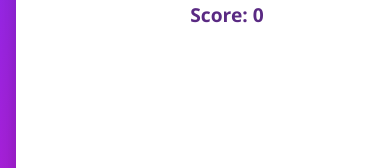
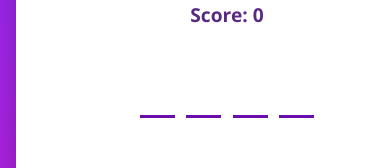
Before and after one commit to PauloLima4/jogo-da-forca, a React (Vite) app in the folder jogo-da-forca/: page / in a window 390 px wide. Shown: the part 282-450 px from the top of the page. Built offline with nearby package versions, Linux system fonts and the light colour scheme.

Commit message:
Update App.css

```diff
--- a/jogo-da-forca/src/App.css
+++ b/jogo-da-forca/src/App.css
@@ -53,8 +53,6 @@ body {
   text-transform: uppercase;
   line-height: 3.5rem;
   user-select: none;
-  color: #fff;
-  border-bottom: 3px solid #fff;
 }
 
 .status {
@@ -126,8 +124,6 @@ footer {
     width: 2.2rem;
     height: 2.8rem;
     line-height: 2.8rem;
-    color: #fff;
-    border-bottom: 3px solid #fff;
   }
 
   .hangman-figure {
```
